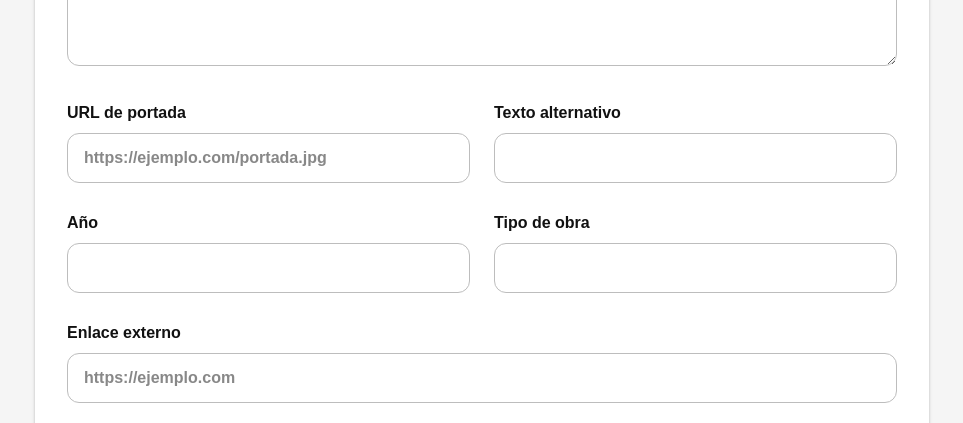
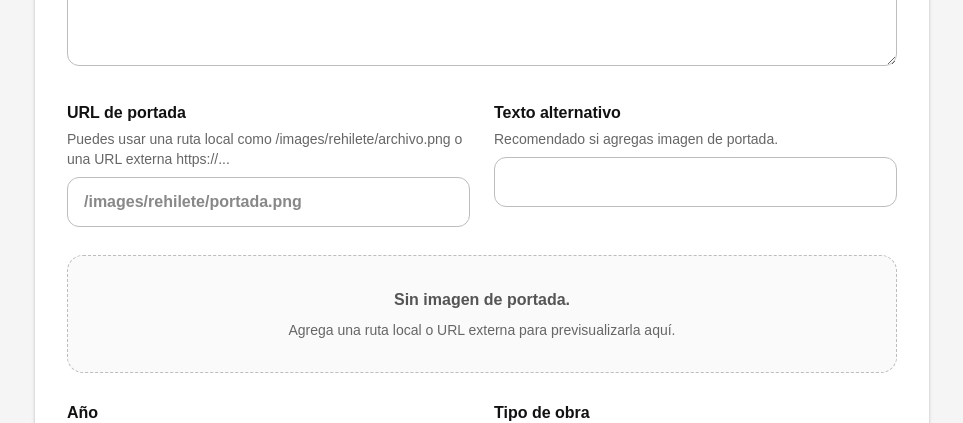
Before and after one commit to DexenRoss/rehilete-web, a Next.js app: page /admin/publicaciones/nueva in a window 1280 px wide. Shown: the part 1460-1883 px from the top of the page, without its empty margins (158-1121 px from the left). Built offline with nearby package versions, Linux system fonts and the light colour scheme; no server answers; the database is empty.

Commit message:
manejo de imagenes

```diff
--- a/src/app/admin/publicaciones/actions.ts
+++ b/src/app/admin/publicaciones/actions.ts
@@ -27,6 +27,24 @@ const optionalHttpUrl = z
     }
   }, "Escribe una URL válida que empiece con http:// o https://.");
 
+const optionalImageSource = z
+  .string()
+  .trim()
+  .max(2048, "La ruta o URL es demasiado larga.")
+  .refine((value) => {
+    if (!value) return true;
+    if (/^\/images\/[^?#]+\.(png|jpe?g|webp|gif|avif|svg)$/i.test(value)) {
+      return true;
+    }
+
+    try {
+      const url = new URL(value);
+      return url.protocol === "http:" || url.protocol === "https:";
+    } catch {
+      return false;
+    }
+  }, "Usa una ruta local /images/... o una URL válida que empiece con http:// o https://.");
+
 const optionalRelationId = z.string().trim().max(64);
 
 const publicationSchema = z.object({
@@ -53,7 +71,7 @@ const publicationSchema = z.object({
   subtitle: z.string().trim().max(220).default(""),
   description: z.string().trim().max(1000).default(""),
   body: z.string().trim().min(1, "El contenido es obligatorio."),
-  coverImageUrl: optionalHttpUrl,
+  coverImageUrl: optionalImageSource,
   coverImageAlt: z.string().trim().max(180).default(""),
   year: z
     .string()
--- a/src/app/admin/publicaciones/nueva/publication-form.tsx
+++ b/src/app/admin/publicaciones/nueva/publication-form.tsx
@@ -2,6 +2,8 @@
 
 import Image from "next/image";
 import { useActionState, useState } from "react";
+
+import { CoverImagePreview } from "@/components/admin/cover-image-preview";
 
 import {
   createPublication,
@@ -113,6 +115,8 @@ export function PublicationForm({
 }: PublicationFormProps) {
   const values = { ...defaultValues, ...initialValues };
   const [kind, setKind] = useState(values.kind);
+  const [coverImageUrl, setCoverImageUrl] = useState(values.coverImageUrl);
+  const [coverImageAlt, setCoverImageAlt] = useState(values.coverImageAlt);
   const [state, formAction, pending] = useActionState(
     action,
     initialState,
@@ -241,25 +245,37 @@ export function PublicationForm({
       </Field>
 
       <div className="grid gap-6 sm:grid-cols-2">
-        <Field label="URL de portada" error={errorFor("coverImageUrl")}>
+        <Field
+          label="URL de portada"
+          hint="Puedes usar una ruta local como /images/rehilete/archivo.png o una URL externa https://..."
+          error={errorFor("coverImageUrl")}
+        >
           <input
             name="coverImageUrl"
-            type="url"
-            placeholder="https://ejemplo.com/portada.jpg"
-            defaultValue={values.coverImageUrl}
+            type="text"
+            placeholder="/images/rehilete/portada.png"
+            value={coverImageUrl}
+            onChange={(event) => setCoverImageUrl(event.target.value)}
             className={controlClassName}
           />
         </Field>
 
-        <Field label="Texto alternativo" error={errorFor("coverImageAlt")}>
+        <Field
+          label="Texto alternativo"
+          hint="Recomendado si agregas imagen de portada."
+          error={errorFor("coverImageAlt")}
+        >
           <input
             name="coverImageAlt"
             maxLength={180}
-            defaultValue={values.coverImageAlt}
+            value={coverImageAlt}
+            onChange={(event) => setCoverImageAlt(event.target.value)}
             className={controlClassName}
           />
         </Field>
       </div>
+
+      <CoverImagePreview imageUrl={coverImageUrl} imageAlt={coverImageAlt} />
 
       <div className="grid gap-6 sm:grid-cols-2">
         <Field label="Año" error={errorFor("year")}>
--- /dev/null
+++ b/src/components/admin/cover-image-preview.tsx
@@ -0,0 +1,94 @@
+"use client";
+
+import { useState } from "react";
+
+type CoverImagePreviewProps = {
+  imageUrl: string;
+  imageAlt: string;
+};
+
+function isHttpImageUrl(value: string) {
+  try {
+    const url = new URL(value);
+    return url.protocol === "http:" || url.protocol === "https:";
+  } catch {
+    return false;
+  }
+}
+
+function isLocalImagePath(value: string) {
+  return /^\/images\/[^?#]+\.(png|jpe?g|webp|gif|avif|svg)$/i.test(value);
+}
+
+function isAllowedImageSource(value: string) {
+  return isLocalImagePath(value) || isHttpImageUrl(value);
+}
+
+export function CoverImagePreview({
+  imageUrl,
+  imageAlt,
+}: CoverImagePreviewProps) {
+  const normalizedUrl = imageUrl.trim();
+  const [failedImageUrl, setFailedImageUrl] = useState<string | null>(null);
+  const hasLoadError = failedImageUrl === normalizedUrl;
+
+  if (!normalizedUrl) {
+    return (
+      <div className="rounded-2xl border border-dashed border-[#bdbdbd] bg-[#fafafa] px-5 py-8 text-center">
+        <p className="font-bold text-[#555]">Sin imagen de portada.</p>
+        <p className="mt-2 text-sm text-[#666]">
+          Agrega una ruta local o URL externa para previsualizarla aquí.
+        </p>
+      </div>
+    );
+  }
+
+  const isAllowed = isAllowedImageSource(normalizedUrl);
+
+  return (
+    <div className="rounded-2xl border border-[#dedede] bg-[#fafafa] p-4">
+      <div className="grid gap-4 sm:grid-cols-[180px_1fr] sm:items-center">
+        <div className="flex aspect-[0.69] items-center justify-center overflow-hidden rounded-xl bg-white shadow-sm">
+          {isAllowed && !hasLoadError ? (
+            // eslint-disable-next-line @next/next/no-img-element
+            <img
+              src={normalizedUrl}
+              alt={imageAlt.trim() || "Preview de portada"}
+              className="h-full w-full object-cover"
+              onError={() => setFailedImageUrl(normalizedUrl)}
+            />
+          ) : (
+            <div className="px-4 text-center text-sm font-semibold text-[#777]">
+              No se pudo mostrar la imagen.
+            </div>
+          )}
+        </div>
+
+        <div>
+          <p className="text-sm font-bold uppercase tracking-[0.14em] text-[#cf3e81]">
+            Preview de portada
+          </p>
+          <p className="mt-2 break-all rounded-lg bg-white px-3 py-2 font-mono text-xs text-[#555]">
+            {normalizedUrl}
+          </p>
+          {!isAllowed && (
+            <p className="mt-3 text-sm font-semibold text-amber-800">
+              Usa una ruta local que empiece con /images/ o una URL http/https.
+            </p>
+          )}
+          {hasLoadError && (
+            <p className="mt-3 text-sm font-semibold text-red-700">
+              La imagen no cargó. Revisa que la ruta exista o que la URL sea
+              pública.
+            </p>
+          )}
+          {normalizedUrl && !imageAlt.trim() && (
+            <p className="mt-3 text-sm text-[#666]">
+              Recomendación: agrega texto alternativo para accesibilidad.
+            </p>
+          )}
+        </div>
+      </div>
+    </div>
+  );
+}
```
